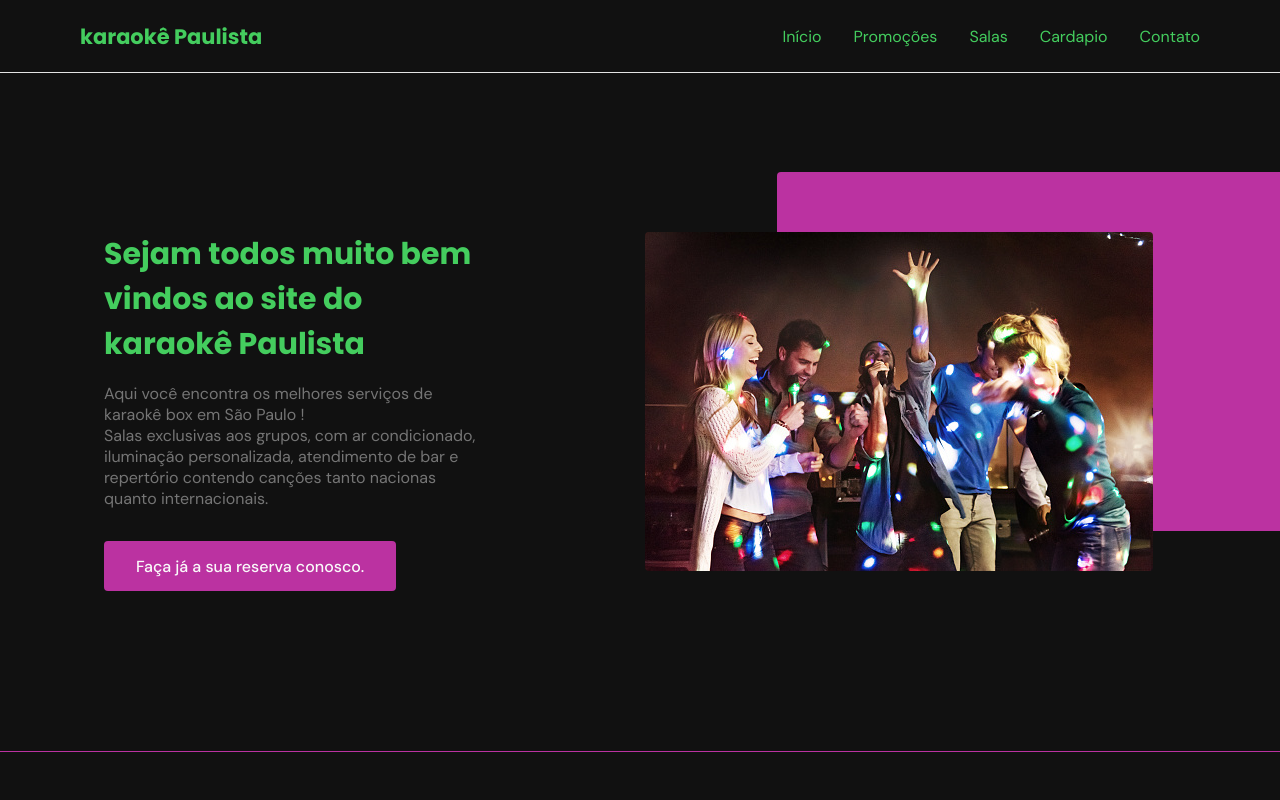
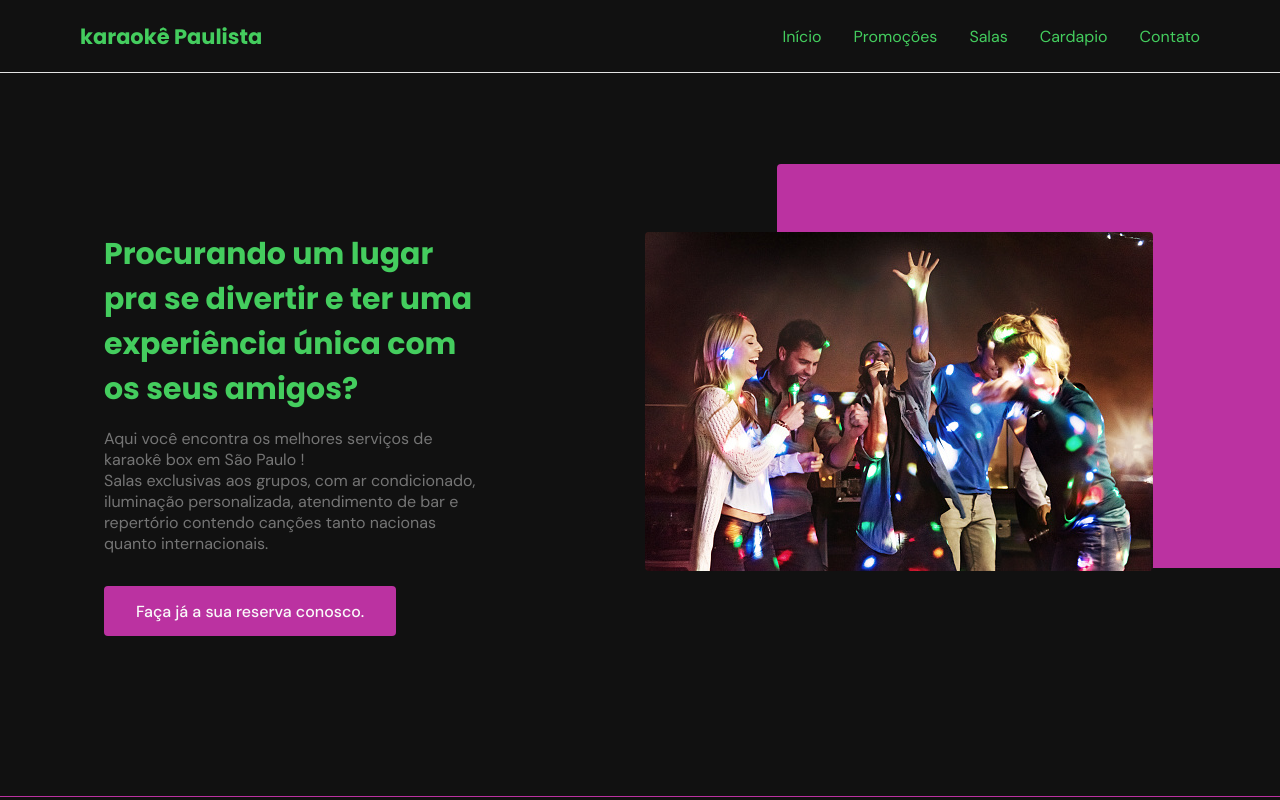
Before and after one commit to ThiMarques/Karaoke-Paulista, a plain HTML site: page index.html in a window 1280 px wide. Shown: the top 800 px of the page. Drawn offline with Linux system fonts and the light colour scheme; files whose address does not match are found by name.

Commit message:
Update index.html

```diff
--- a/index.html
+++ b/index.html
@@ -47,7 +47,7 @@
                         />
                     </div>
                     <div class="text">
-                        <h2 class="title">Sejam todos muito bem vindos ao site do karaokê Paulista</h2>
+                        <h2 class="title">Procurando um lugar pra se divertir e ter uma experiência única com os seus amigos?</h2>
                         <p>
                             Aqui você encontra os melhores serviços de karaokê box em São Paulo !
                             <br />
```
